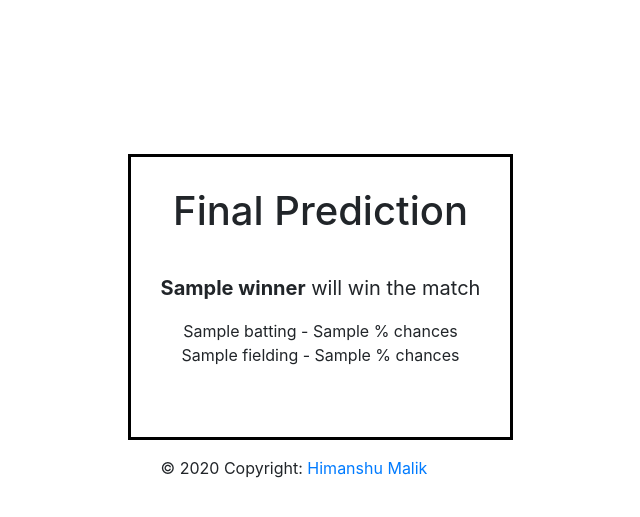
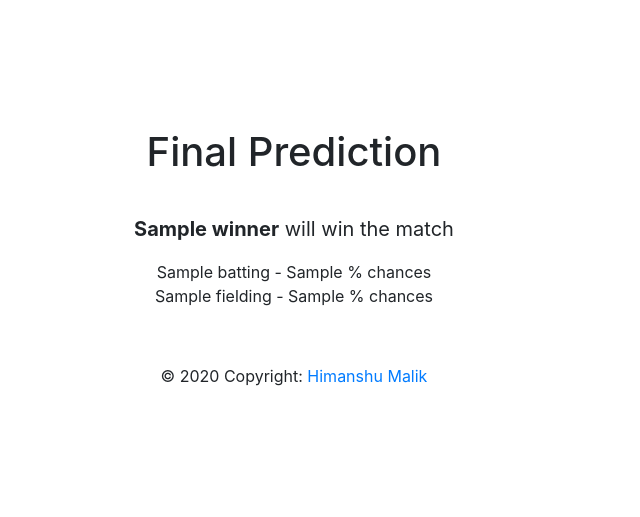
Before and after one commit to the-himanshu/CricPredictor, a Django app: template WinPredictor/templates/winpredictor/result.html in a window 1280 px wide. Shown: the part 56-573 px from the top of the page, without its empty margins (346-986 px from the left). Run offline with Django 3.2, Linux system fonts and the light colour scheme; the template is opened without the code that fills it: most values are stand-ins (such as "Sample title", 1, 10 or a date in 2020); parts of the project's set-up code (start-up, migrations or seed data) failed here and were passed over; some libraries are stand-ins or nearby versions.

Commit message:
Update result.html

```diff
--- a/WinPredictor/templates/winpredictor/result.html
+++ b/WinPredictor/templates/winpredictor/result.html
@@ -8,23 +8,115 @@
     <!-- Bootstrap CSS -->
     <link rel="stylesheet" href="https://stackpath.bootstrapcdn.com/bootstrap/4.2.1/css/bootstrap.min.css" integrity="sha384-GJzZqFGwb1QTTN6wy59ffF1BuGJpLSa9DkKMp0DgiMDm4iYMj70gZWKYbI706tWS" crossorigin="anonymous">
 
-    <title></title>
+    <title>Prediction Result</title>
     <script async defer crossorigin="anonymous" src="https://connect.facebook.net/en_GB/sdk.js#xfbml=1&version=v5.0"></script>
     <script src="https://code.jquery.com/jquery-3.3.1.slim.min.js" integrity="sha384-q8i/X+965DzO0rT7abK41JStQIAqVgRVzpbzo5smXKp4YfRvH+8abtTE1Pi6jizo" crossorigin="anonymous"></script>
     <script src="https://cdnjs.cloudflare.com/ajax/libs/popper.js/1.14.6/umd/popper.min.js" integrity="sha384-wHAiFfRlMFy6i5SRaxvfOCifBUQy1xHdJ/yoi7FRNXMRBu5WHdZYu1hA6ZOblgut" crossorigin="anonymous"></script>
     <script src="https://stackpath.bootstrapcdn.com/bootstrap/4.2.1/js/bootstrap.min.js" integrity="sha384-B0UglyR+jN6CkvvICOB2joaf5I4l3gm9GU6Hc1og6Ls7i6U/mkkaduKaBhlAXv9k" crossorigin="anonymous"></script>
 
+    <style>
+      @media only screen and (min-width : 1080px)
+      {
+        .result
+        {
+          margin-top: 10%;
+        }
+        .result p
+        {
+          text-align: center;
+        }
+        .result h1
+        {
+          text-align: center;
+        }
+        .lead
+        {
+          text-align: center;
+        }
+      }
+
+      @media only screen and (max-width : 300px)
+      {
+        .result
+        {
+          margin-top: 12%;
+        }
+        .result p
+        {
+          text-align: center;
+          font-size: 10px;
+        }
+        .result h1
+        {
+          text-align: center;
+          font-size: 20px;
+        }
+        .lead
+        {
+          text-align: center;
+          font-size: 10px;
+        }
+      }
+
+      @media (min-width : 300px) and (max-width : 700px)
+      {
+        .result
+        {
+          margin-top: 15%;
+        }
+        .result p
+        {
+          text-align: center;
+          font-size: 12px;
+        }
+        .result h1
+        {
+          text-align: center;
+          font-size: 22px;
+        }
+        .lead
+        {
+          text-align: center;
+          font-size: 12px;
+        }
+      }
+
+      @media (min-width : 700px) and (max-width : 1050px)
+      {
+        .result
+        {
+          margin-top: 15%;
+        }
+        .result p
+        {
+          text-align: center;
+          font-size: 21px;
+        }
+        .result h1
+        {
+          text-align: center;
+          font-size: 31px;
+        }
+        .lead
+        {
+          text-align: center;
+          font-size: 21px;
+        }
+      }
+    </style>
+
   </head>
+
   <body>
 
       <nav class="navbar navbar-dark bg-dark">
           <span class="navbar-brand mb-0 h1">CricPredictor</span>
       </nav>
 
-      <div style = "background-color:white;padding:30px;margin-left:37%;margin-right:25%;margin-top:12%;border:3px solid black;display: inline-block;">
-          <h1 class="cover-heading" style="text-align:center">Final Prediction</h1>
-          <p class="lead" style="text-align:center"><b><br><b>{{winner}}</b> will win the match</b></p>
-          <p style="text-align:center">{{batting}} - {{proba2}} % chances<br>
+      <div class='result'>
+          <h1 class="cover-heading">Final Prediction</h1>
+          <p class="lead"><b><br><b>{{winner}}</b> will win the match</b></p>
+          <p>{{batting}} - {{proba2}} % chances<br>
           {{fielding}} - {{proba1}} % chances</p>
           <br>
        </div>
```
